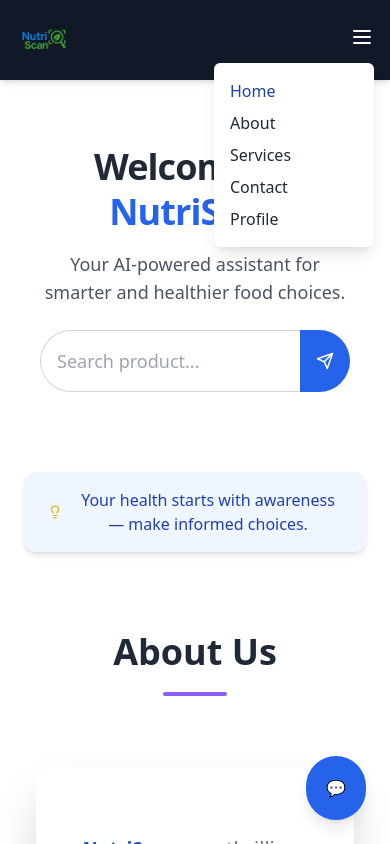
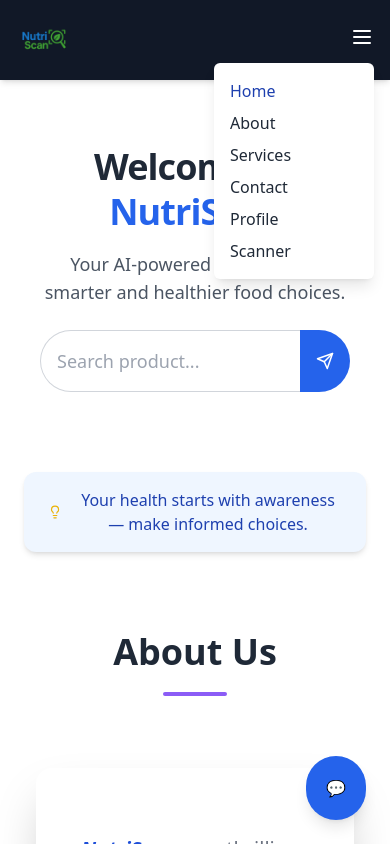
Before and after one commit to adityakesarwani10/NutriScan, a React (Vite) app: page / in a window 390 px wide. Both pictures are taken after a click on the button 362 px from the left and 37 px from the top of the page. Shown: the top 844 px of the page. Built offline with nearby package versions, Linux system fonts and the light colour scheme.

Commit message:
Update Scanner for shorter window

```diff
--- a/src/Component/Header/Header.jsx
+++ b/src/Component/Header/Header.jsx
@@ -147,6 +147,15 @@
                       }
                   >
                       Profile
+                  </NavLink>
+                  </li>
+                  <li>
+                  <NavLink to="/Scanner"
+                      className={({isActive}) =>
+                          `${isActive? "text-blue-800" : "text-gray-800"} hover:text-blue-300`
+                      }
+                  >
+                      Scanner
                   </NavLink></li>
               </ul>
             </div>
```
